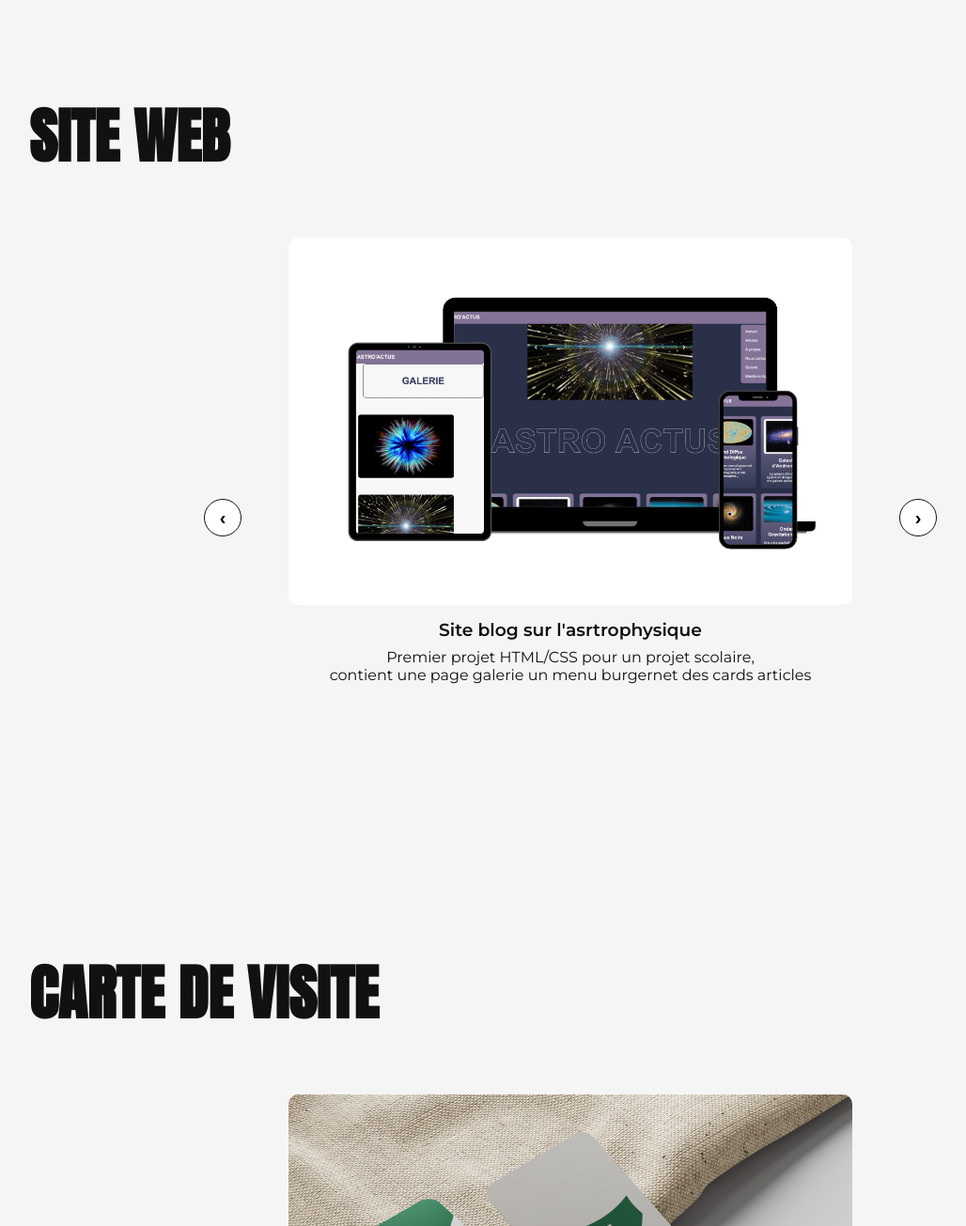
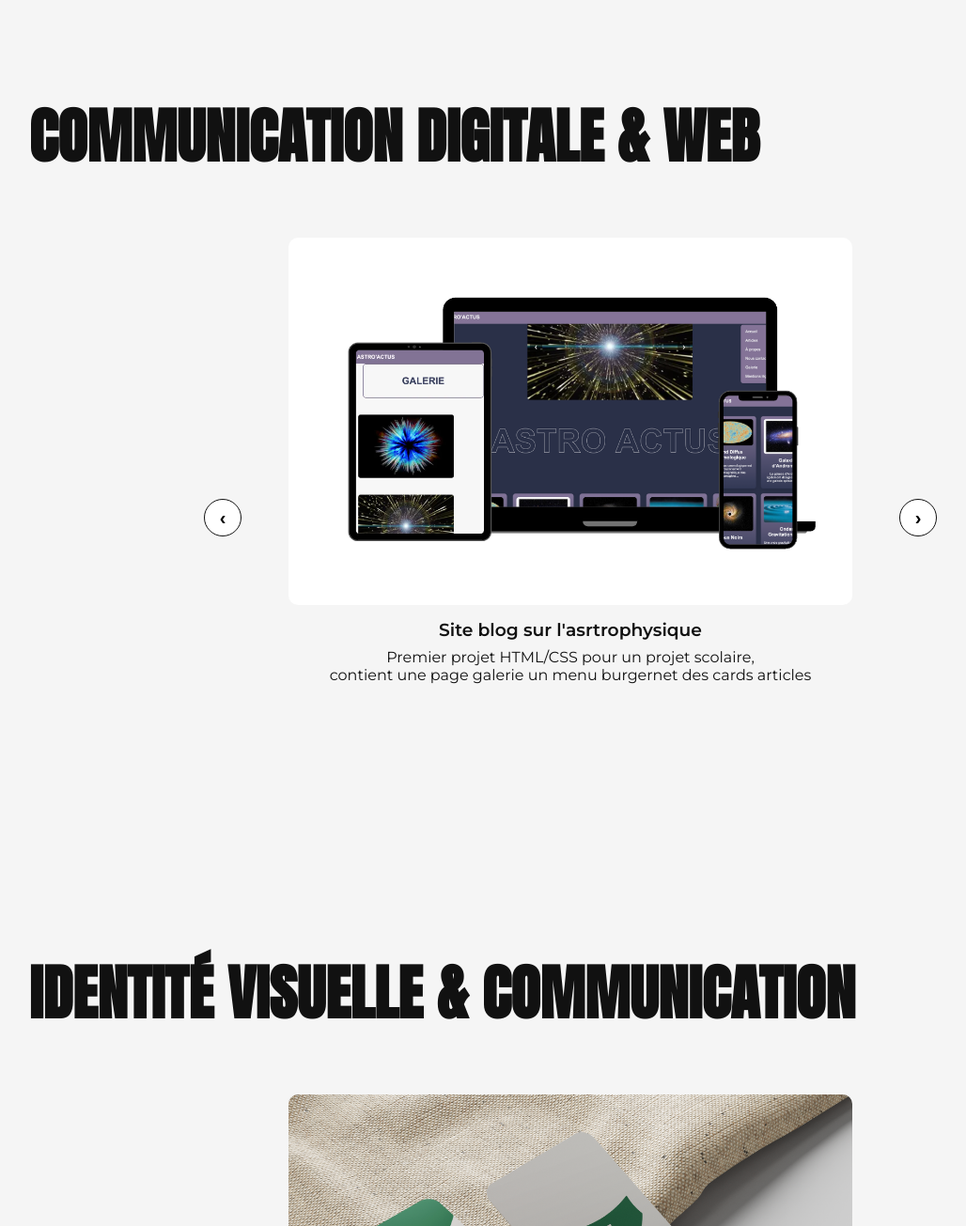
Before and after one commit to Elisabeth32145/presentation, a plain HTML site: page projet.html in a window 1280 px wide. Shown: the part 404-1709 px from the top of the page at 94% size, without its empty margins (33-1061 px from the left). Drawn offline with Linux system fonts and the light colour scheme.

Commit message:
Add files via upload

```diff
--- a/projet.html
+++ b/projet.html
@@ -32,7 +32,7 @@
 
     <!-- ================= SITE WEB ================= -->
     <section class="project-section">
-        <h2>Site Web</h2>
+        <h2>Communication digitale & Web</h2>
 
         <div class="carousel">
 
@@ -84,7 +84,7 @@
 
     <!-- ================= GRAPHISME ================= -->
     <section class="project-section">
-        <h2>Carte de visite </h2>
+       <h2>Identité visuelle & Communication</h2>
 
         <div class="carousel">
 
```
